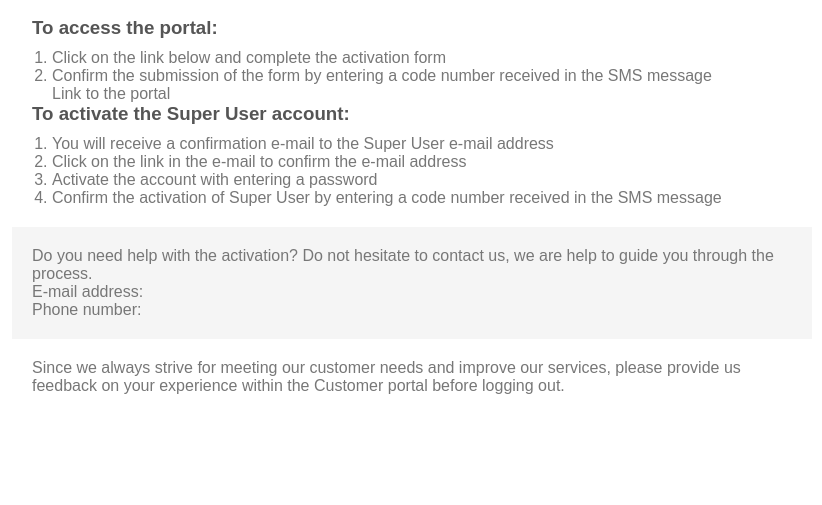
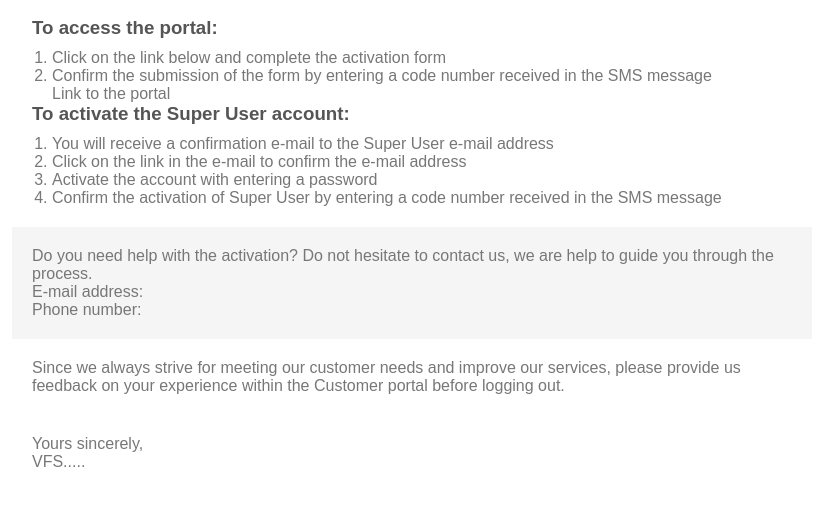
Before and after one commit to NikoletaMo/my-test-design, a plain HTML site: page index.html in a window 1280 px wide. Shown: the part 263-768 px from the top of the page, without its empty margins (228-1050 px from the left). Drawn offline with Linux system fonts and the light colour scheme.

Commit message:
Update index.html

```diff
--- a/index.html
+++ b/index.html
@@ -126,8 +126,8 @@
     </tr>
     <tr>
       <td colspan="4" class="bg-white">
-        <p style="color: #fff;">Yours sincerely,</p>
-        <p style="color: #fff;">VFS.....</p>
+        <p>Yours sincerely,</p>
+        <p>VFS.....</p>
       </td>
     </tr>
   </table>
```
